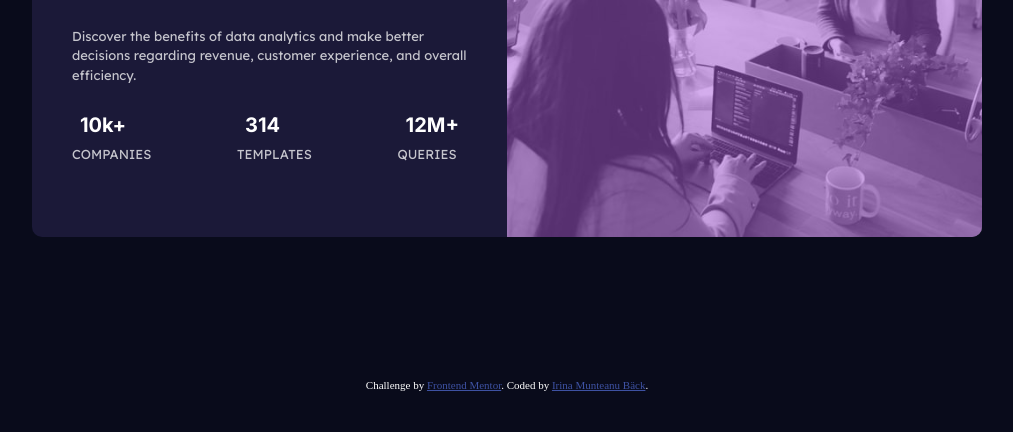
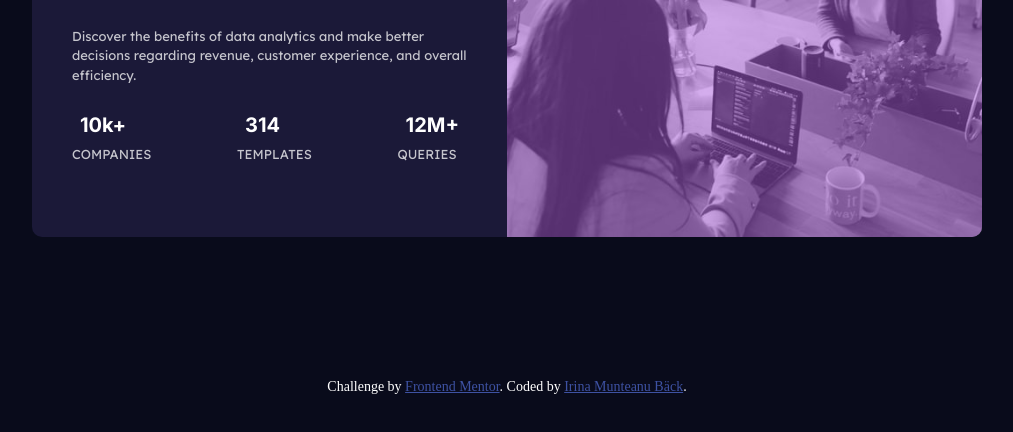
Before and after one commit to whatthefoobar/challenge1, a plain HTML site: page index.html in a window 1280 px wide. Shown: the part 298-730 px from the top of the page, without its empty margins (133-1146 px from the left). Drawn offline with Linux system fonts and the light colour scheme.

Commit message:
attrib font changed

```diff
--- a/index.html
+++ b/index.html
@@ -15,7 +15,7 @@
 
   <!-- Feel free to remove these styles or customise in your own stylesheet 👍 -->
   <style>
-    .attribution { font-size: 11px; text-align: center; }
+    .attribution { font-size: 14px; text-align: center; }
     .attribution a { color: hsl(228, 45%, 44%); }
   </style>
 </head>
```
